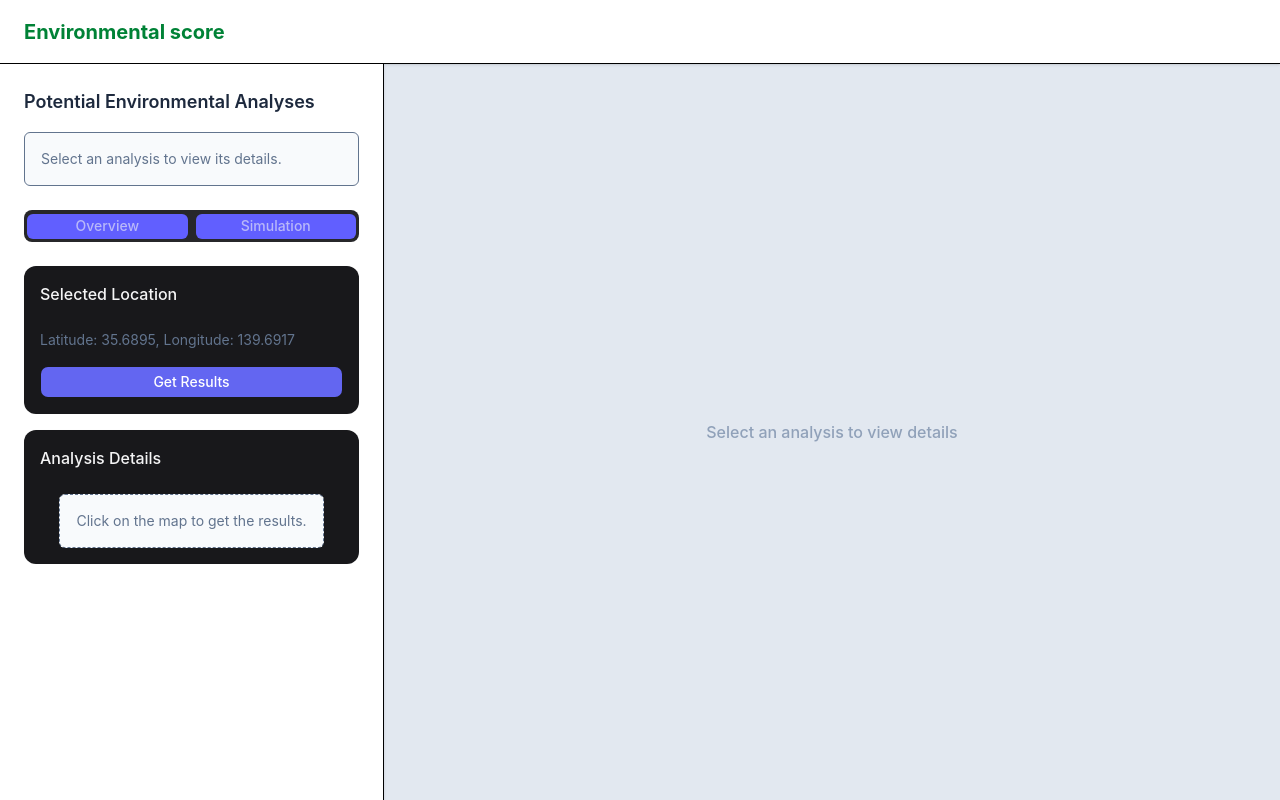
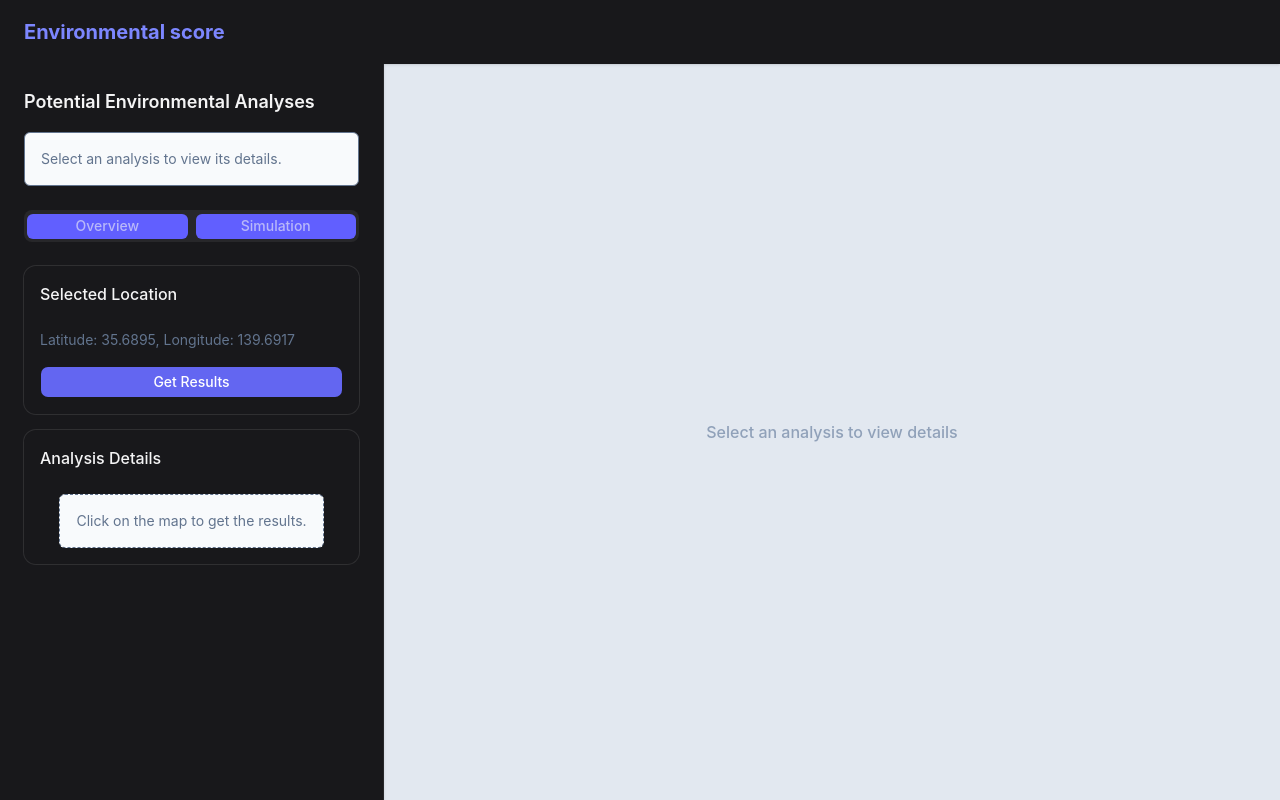
Before and after one commit to rikuto-mikado/agri-scan-jp, a React (Vite) app in the folder frontend/: page / in a window 1280 px wide. Built offline with nearby package versions, Linux system fonts and the light colour scheme.

Commit message:
updated frontend

```diff
--- a/frontend/package.json
+++ b/frontend/package.json
@@ -14,16 +14,19 @@
     "@tailwindcss/vite": "^4.3.2",
     "class-variance-authority": "^0.7.1",
     "clsx": "^2.1.1",
+    "leaflet": "^1.9.4",
     "lucide-react": "^1.22.0",
     "radix-ui": "^1.6.0",
     "react": "^19.2.6",
     "react-dom": "^19.2.6",
+    "react-leaflet": "^5.0.0",
     "shadcn": "^4.12.0",
     "tailwind-merge": "^3.6.0",
     "tw-animate-css": "^1.4.0"
   },
   "devDependencies": {
     "@eslint/js": "^10.0.1",
+    "@types/leaflet": "^1.9.21",
     "@types/node": "^24.12.3",
     "@types/react": "^19.2.14",
     "@types/react-dom": "^19.2.3",
--- a/frontend/src/App.tsx
+++ b/frontend/src/App.tsx
@@ -4,19 +4,19 @@ import { Tabs, TabsList, TabsTrigger } from "@/components/ui/tabs"
 
 function App() {
   return (
-    <div className="flex flex-col h-screen w-full bg-slate-50">
+    <div className="flex flex-col h-screen w-full bg-background text-foreground">
       {/* Header */}
-      <header className="h-16 bg-white border-b flex items-center px-6 shadow-sm z-10">
-        <h1 className="text-xl font-bold text-green-700">Environmental score</h1>
+      <header className="h-16 bg-card flex items-center px-6 shadow-sm z-10">
+        <h1 className="text-xl font-bold text-indigo-400">Environmental score</h1>
       </header>
 
       {/* Main Contents */}
       <div className="flex flex-1 overflow-hidden">
 
-        <aside className="w-96 bg-white border-r p-6 overflow-y-auto shadow-sm z-10">
+        <aside className="w-96 bg-card border-r border-border p-6 overflow-y-auto shadow-sm z-10">
 
           <div>
-            <h2 className="text-lg font-semibold mb-4 text-slate-800">Potential Environmental Analyses</h2>
+            <h2 className="text-lg font-semibold mb-4">Potential Environmental Analyses</h2>
             <p className="p-4 border rounded-md bg-slate-50 text-slate-500 text-sm">Select an analysis to view its details.</p>
           </div>
 
```
Also changed, not shown: 1 other file (tests, documents, lock files or other folders).
